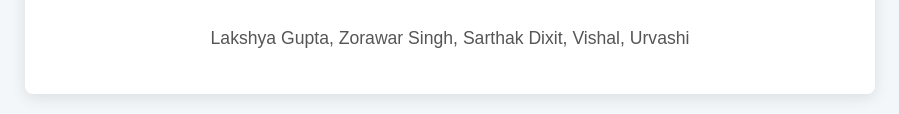
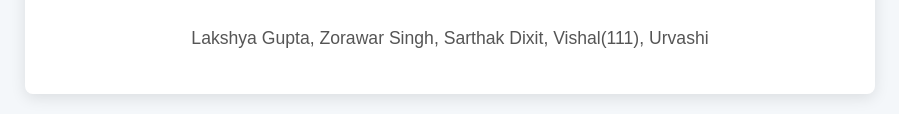
Before and after one commit to Lak5hya30/Metacentricheight, a plain HTML site: page index.html in a window 1280 px wide. Shown: the part 3427-3541 px from the top of the page, without its empty margins (190-1089 px from the left). Drawn offline with Linux system fonts and the light colour scheme.

Commit message:
Update index.html

```diff
--- a/index.html
+++ b/index.html
@@ -326,7 +326,7 @@
 
         <div class="team">
             <h2>Team Members</h2>
-            <p>Lakshya Gupta, Zorawar Singh, Sarthak Dixit, Vishal, Urvashi</p>
+            <p>Lakshya Gupta, Zorawar Singh, Sarthak Dixit, Vishal(111), Urvashi</p>
         </div>
     </div>
 
```
